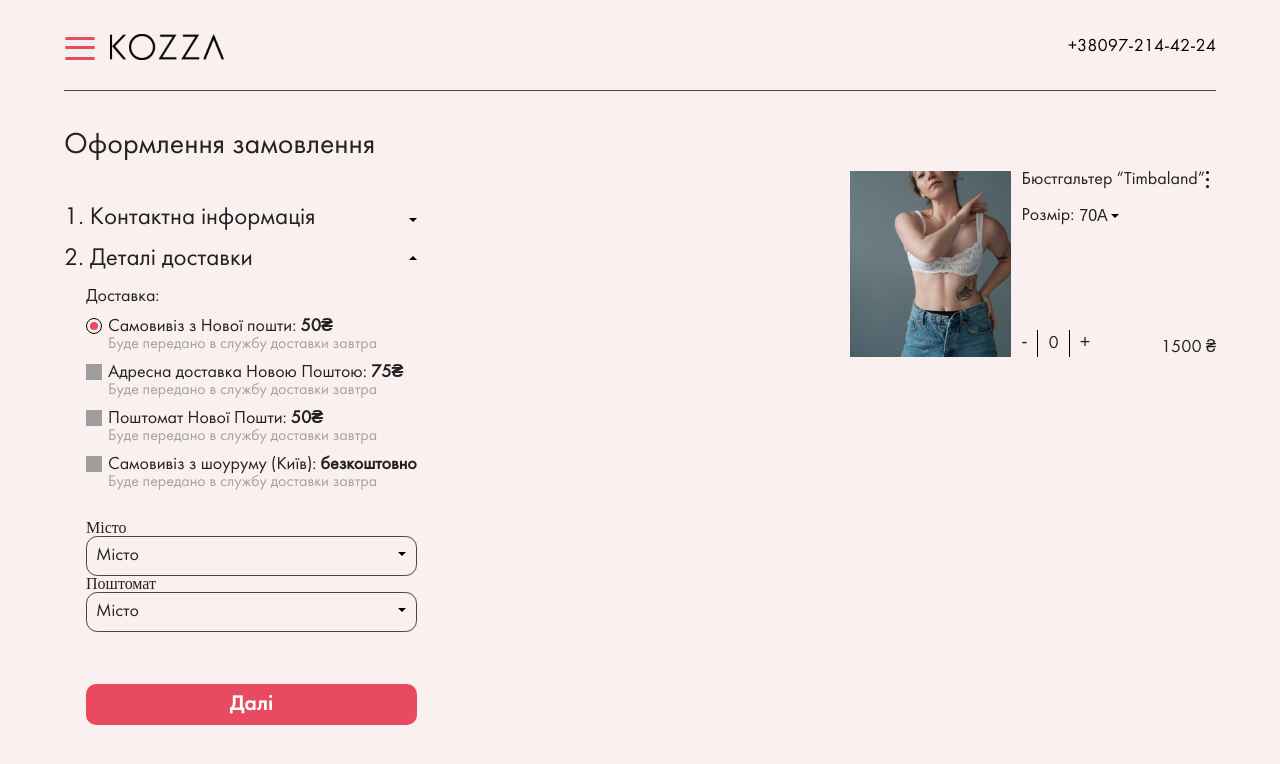
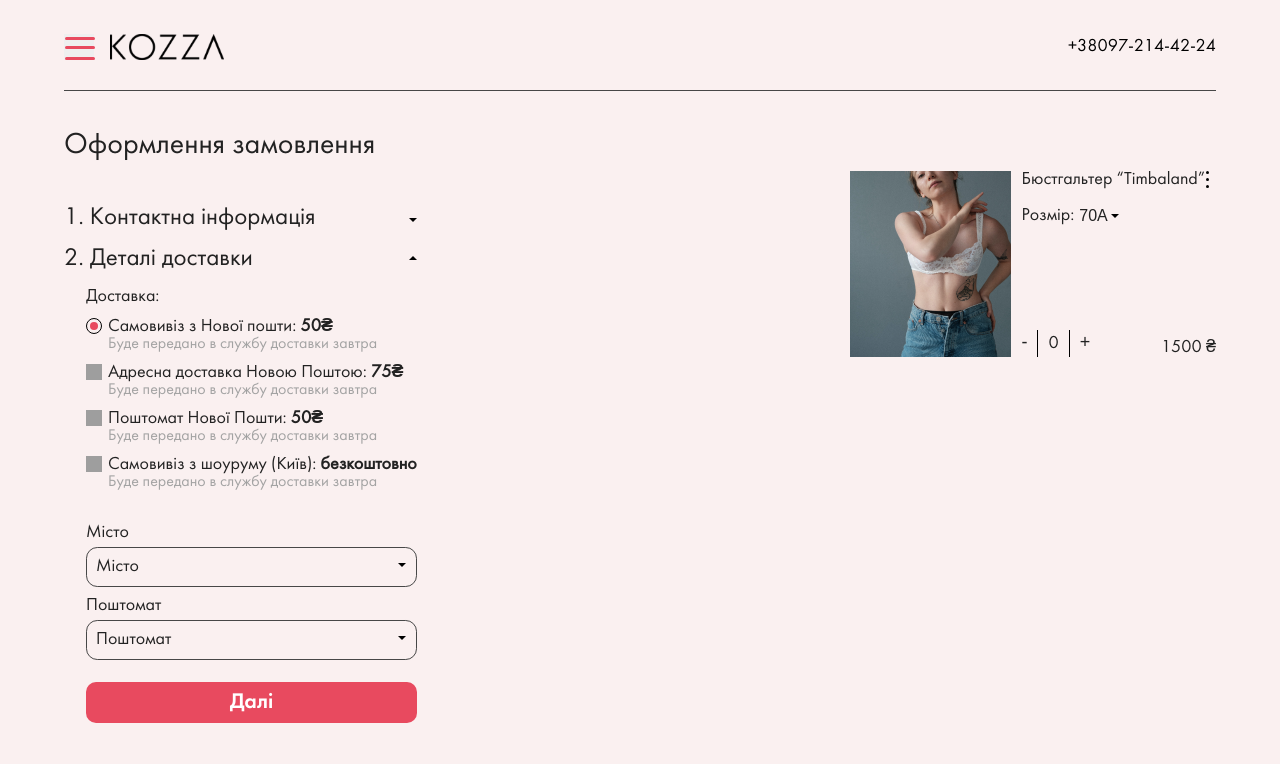
Before and after one commit to oleksiyserb/kozza, a Vue app: page /ordering in a window 1280 px wide. Shown: the top 764 px of the page. Built offline with nearby package versions, Linux system fonts and the light colour scheme; grey boxes are pictures that could not be loaded.

Commit message:
SingleSelect part 2/2

```diff
--- a/src/assets/css/_global.css
+++ b/src/assets/css/_global.css
@@ -435,3 +435,11 @@ div.product-collections__slider {
     border-top: 0 solid #c7ccd160;
   }
 }
+.select__filter {
+  background-color: transparent;
+  border: 1px solid var(--border-color);
+  margin: 0.5em 1em;
+  padding: 0.2em;
+  font-size: 1rem;
+  width: 88%;
+}
--- a/src/assets/css/_style.css
+++ b/src/assets/css/_style.css
@@ -872,6 +872,6 @@
   }
 
   &__selects {
-    margin: 1.875em 0;
+    margin-top: 1.5em;
   }
 }
--- a/src/components/forms/SelectSingle.vue
+++ b/src/components/forms/SelectSingle.vue
@@ -1,15 +1,16 @@
 <template>
+  <p :class="$style.text">{{ name }}</p>
   <div class="select" ref="select" data-state="">
     <div
       class="select__title"
       @click="toggleMenu"
       ref="title"
       data-default="City 0">
-      Місто
+      {{ name }}
     </div>
     <div class="select__content">
       <template v-if="filter">
-        <input type="text" />
+        <input class="select__filter" type="text" />
       </template>
       <input
         id="city0"
@@ -17,7 +18,7 @@
         type="radio"
         name="singleSelect"
         checked />
-      <label for="city0" class="select__label">Місто</label>
+      <label for="city0" class="select__label">{{ name }}</label>
       <input
         id="city1"
         class="select__input"
@@ -63,7 +64,19 @@ export default {
       type: Boolean,
       required: true,
       default: false
+    },
+    name: {
+      type: String,
+      required: true
     }
   }
 };
 </script>
+
+<style lang="postcss" module>
+.text {
+  font-size: 1.125rem;
+  margin: 0.625rem 0 0.3125rem;
+  font-family: var(--font-primary);
+}
+</style>
--- a/src/views/OrderingView.vue
+++ b/src/views/OrderingView.vue
@@ -129,12 +129,10 @@
                   </div>
                   <div class="ordering__selects">
                     <div>
-                      <p>Місто</p>
-                      <SelectSingle :filter="false" />
+                      <SelectSingle :filter="false" name="Місто" />
                     </div>
                     <div>
-                      <p>Поштомат</p>
-                      <SelectSingle :filter="true" />
+                      <SelectSingle :filter="true" name="Поштомат" />
                     </div>
                   </div>
                 </div>
```
